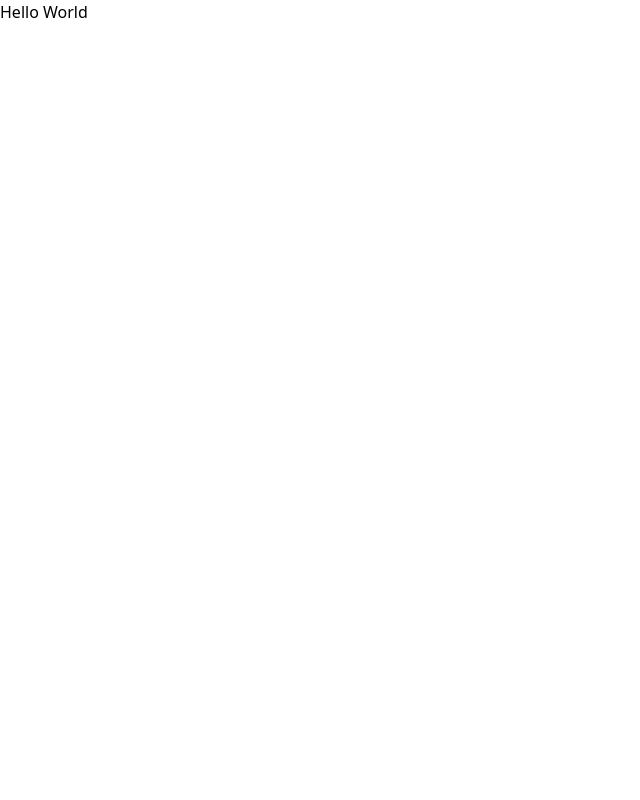
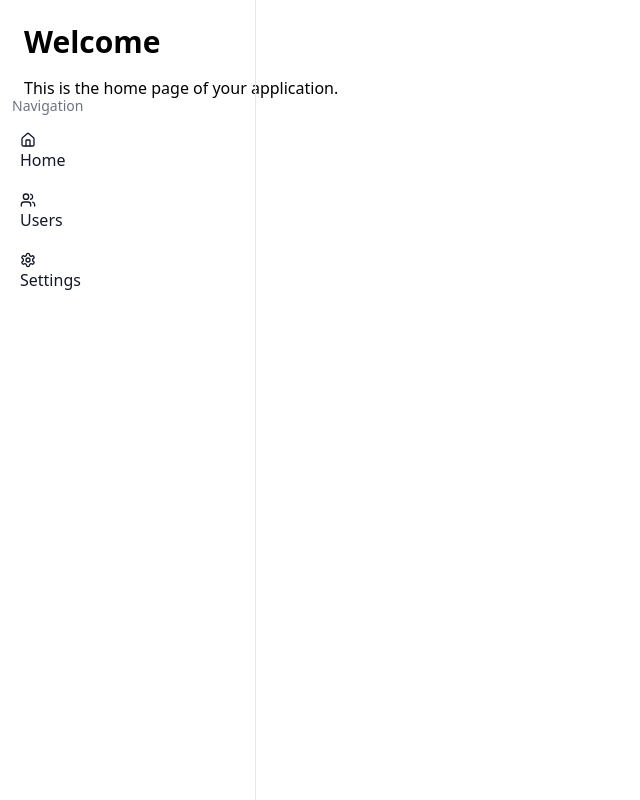
Before and after one commit to tungba103/lovable-frontend-clinic, a React (Vite) app: page / in a window 1280 px wide. Shown: the whole page, without its empty margins (0-640 px from the left). Built offline with nearby package versions, Linux system fonts and the light colour scheme.

Commit message:
Add routing and sidebar component
Implement routing functionality and integrate a default layout that includes a Sidebar using shadcn UI.
[skip gpt_engineer]

```diff
--- a/package.json
+++ b/package.json
@@ -15,6 +15,7 @@
     "lucide-react": "^0.468.0",
     "react": "^18.3.1",
     "react-dom": "^18.3.1",
+    "react-router-dom": "^7.0.2",
     "tailwind-merge": "^2.5.5",
     "tailwindcss-animate": "^1.0.7"
   },
--- a/src/App.tsx
+++ b/src/App.tsx
@@ -1,5 +1,17 @@
+import { BrowserRouter as Router, Routes, Route } from 'react-router-dom';
+import RootLayout from './layouts/RootLayout';
+import Home from './pages/Home';
+
 function App() {
-  return <>Hello World</>;
+  return (
+    <Router>
+      <Routes>
+        <Route path="/" element={<RootLayout />}>
+          <Route index element={<Home />} />
+        </Route>
+      </Routes>
+    </Router>
+  );
 }
 
 export default App;
--- /dev/null
+++ b/src/components/AppSidebar.tsx
@@ -0,0 +1,58 @@
+import { Home, Settings, Users } from 'lucide-react';
+import { Link } from 'react-router-dom';
+import {
+  Sidebar,
+  SidebarContent,
+  SidebarGroup,
+  SidebarGroupContent,
+  SidebarGroupLabel,
+  SidebarMenu,
+  SidebarMenuButton,
+  SidebarMenuItem,
+} from './ui/sidebar';
+
+const items = [
+  {
+    title: "Home",
+    url: "/",
+    icon: Home,
+  },
+  {
+    title: "Users",
+    url: "/users",
+    icon: Users,
+  },
+  {
+    title: "Settings",
+    url: "/settings",
+    icon: Settings,
+  },
+];
+
+const AppSidebar = () => {
+  return (
+    <Sidebar>
+      <SidebarContent>
+        <SidebarGroup>
+          <SidebarGroupLabel>Navigation</SidebarGroupLabel>
+          <SidebarGroupContent>
+            <SidebarMenu>
+              {items.map((item) => (
+                <SidebarMenuItem key={item.title}>
+                  <SidebarMenuButton asChild>
+                    <Link to={item.url}>
+                      <item.icon className="h-4 w-4" />
+                      <span>{item.title}</span>
+                    </Link>
+                  </SidebarMenuButton>
+                </SidebarMenuItem>
+              ))}
+            </SidebarMenu>
+          </SidebarGroupContent>
+        </SidebarGroup>
+      </SidebarContent>
+    </Sidebar>
+  );
+};
+
+export default AppSidebar;
--- /dev/null
+++ b/src/components/ui/sidebar.tsx
@@ -0,0 +1,129 @@
+"use client"
+
+import * as React from "react"
+import { cva, type VariantProps } from "class-variance-authority"
+
+import { cn } from "@/lib/utils"
+
+const sidebarVariants = cva(
+  "fixed left-0 top-0 z-40 h-screen w-64 -translate-x-full border-r border-gray-200 bg-white pt-20 transition-transform dark:border-gray-800 dark:bg-gray-900 md:translate-x-0",
+  {
+    variants: {
+      variant: {
+        default: "bg-background",
+        ghost: "bg-transparent",
+      },
+    },
+    defaultVariants: {
+      variant: "default",
+    },
+  }
+)
+
+interface SidebarProps
+  extends React.HTMLAttributes<HTMLDivElement>,
+    VariantProps<typeof sidebarVariants> {}
+
+const Sidebar = React.forwardRef<HTMLDivElement, SidebarProps>(
+  ({ className, variant, ...props }, ref) => (
+    <div
+      ref={ref}
+      className={cn(sidebarVariants({ variant }), className)}
+      {...props}
+    />
+  )
+)
+Sidebar.displayName = "Sidebar"
+
+const SidebarContent = React.forwardRef<
+  HTMLDivElement,
+  React.HTMLAttributes<HTMLDivElement>
+>(({ className, ...props }, ref) => (
+  <div
+    ref={ref}
+    className={cn("h-full space-y-4 py-4", className)}
+    {...props}
+  />
+))
+SidebarContent.displayName = "SidebarContent"
+
+const SidebarGroup = React.forwardRef<
+  HTMLDivElement,
+  React.HTMLAttributes<HTMLDivElement>
+>(({ className, ...props }, ref) => (
+  <div
+    ref={ref}
+    className={cn("space-y-2 px-3", className)}
+    {...props}
+  />
+))
+SidebarGroup.displayName = "SidebarGroup"
+
+const SidebarGroupLabel = React.forwardRef<
+  HTMLDivElement,
+  React.HTMLAttributes<HTMLDivElement>
+>(({ className, ...props }, ref) => (
+  <div
+    ref={ref}
+    className={cn("text-sm font-medium text-gray-500 dark:text-gray-400", className)}
+    {...props}
+  />
+))
+SidebarGroupLabel.displayName = "SidebarGroupLabel"
+
+const SidebarGroupContent = React.forwardRef<
+  HTMLDivElement,
+  React.HTMLAttributes<HTMLDivElement>
+>(({ className, ...props }, ref) => (
+  <div ref={ref} className={cn("space-y-1", className)} {...props} />
+))
+SidebarGroupContent.displayName = "SidebarGroupContent"
+
+const SidebarMenu = React.forwardRef<
+  HTMLDivElement,
+  React.HTMLAttributes<HTMLDivElement>
+>(({ className, ...props }, ref) => (
+  <div ref={ref} className={cn("space-y-1", className)} {...props} />
+))
+SidebarMenu.displayName = "SidebarMenu"
+
+const SidebarMenuItem = React.forwardRef<
+  HTMLDivElement,
+  React.HTMLAttributes<HTMLDivElement>
+>(({ className, ...props }, ref) => (
+  <div ref={ref} className={cn("", className)} {...props} />
+))
+SidebarMenuItem.displayName = "SidebarMenuItem"
+
+const SidebarMenuButton = React.forwardRef<
+  HTMLButtonElement,
+  React.ButtonHTMLAttributes<HTMLButtonElement> & {
+    asChild?: boolean
+  }
+>(({ className, ...props }, ref) => (
+  <button
+    ref={ref}
+    className={cn(
+      "flex w-full items-center gap-2 rounded-lg p-2 text-base font-normal text-gray-900 hover:bg-gray-100 dark:text-white dark:hover:bg-gray-700",
+      className
+    )}
+    {...props}
+  />
+))
+SidebarMenuButton.displayName = "SidebarMenuButton"
+
+const SidebarProvider = ({ children }: { children: React.ReactNode }) => {
+  return <>{children}</>
+}
+
+export {
+  Sidebar,
+  SidebarContent,
+  SidebarGroup,
+  SidebarGroupLabel,
+  SidebarGroupContent,
+  SidebarMenu,
+  SidebarMenuItem,
+  SidebarMenuButton,
+  SidebarProvider,
+}
--- /dev/null
+++ b/src/layouts/RootLayout.tsx
@@ -0,0 +1,18 @@
+import { Outlet } from 'react-router-dom';
+import { SidebarProvider } from '../components/ui/sidebar';
+import AppSidebar from '../components/AppSidebar';
+
+const RootLayout = () => {
+  return (
+    <SidebarProvider>
+      <div className="min-h-screen flex w-full">
+        <AppSidebar />
+        <main className="flex-1 p-6">
+          <Outlet />
+        </main>
+      </div>
+    </SidebarProvider>
+  );
+};
+
+export default RootLayout;
--- /dev/null
+++ b/src/pages/Home.tsx
@@ -0,0 +1,10 @@
+const Home = () => {
+  return (
+    <div className="space-y-4">
+      <h1 className="text-3xl font-bold">Welcome</h1>
+      <p>This is the home page of your application.</p>
+    </div>
+  );
+};
+
+export default Home;
--- a/vite.config.ts
+++ b/vite.config.ts
@@ -9,4 +9,7 @@ export default defineConfig({
       "@": path.resolve(__dirname, "./src"),
     },
   },
+  server: {
+    port: 8080
+  }
 })
```
Also changed, not shown: 2 other files (tests, documents, lock files or other folders).
